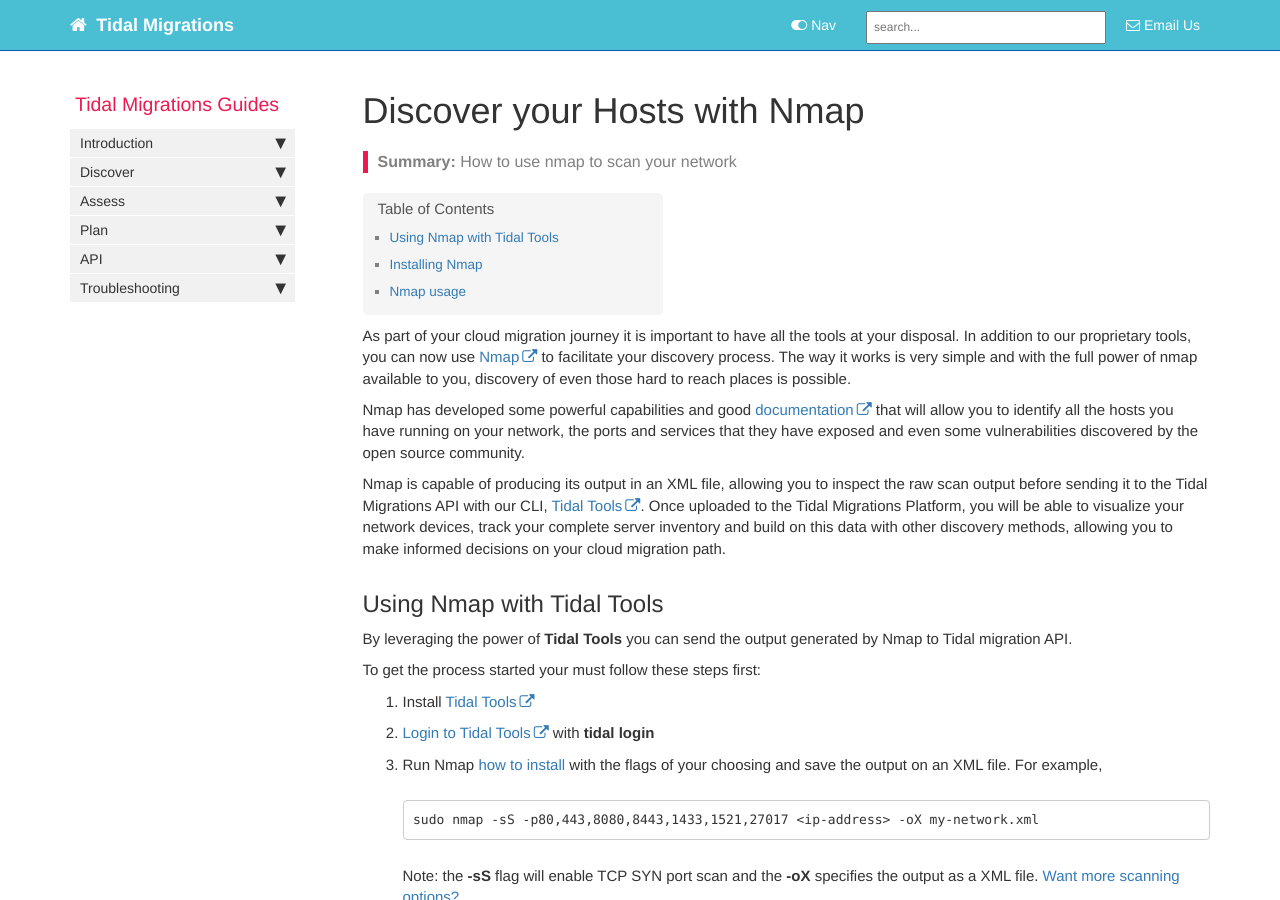
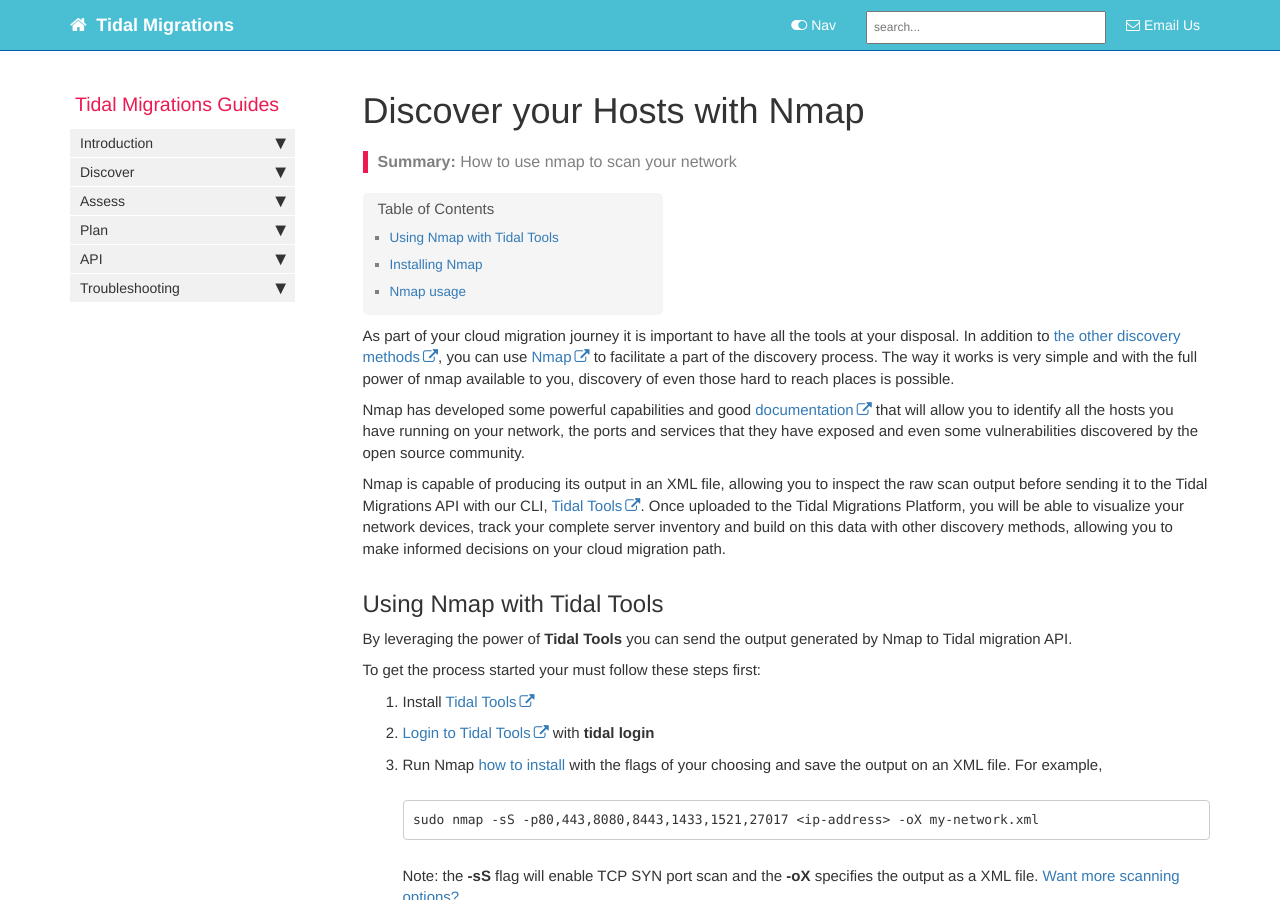
Before and after one commit to tidalmigrations/tidalmigrations.github.io, a Jekyll site: the page built from pages/user guides/discover_nmap.md, in a window 1280 px wide and 900 px high. Built offline with Jekyll 4.4.1, drawn with Linux system fonts in a browser that asks for light colours; nearby versions of some CDN libraries; comment, search, counter and statistics services are not loaded.

Commit message:
Update pages/user guides/discover_nmap.md
Co-authored-by: Philip Rees <philip.rees@tidalmigrations.com>

```diff
--- a/pages/user guides/discover_nmap.md
+++ b/pages/user guides/discover_nmap.md
@@ -9,7 +9,7 @@ permalink: discover-nmap.html
 
 
 
-As part of your cloud migration journey it is important to have all the tools at your disposal. In addition to our proprietary tools, you can now use [Nmap](https://nmap.org/) to facilitate your discovery process.
+As part of your cloud migration journey it is important to have all the tools at your disposal. In addition to [the other discovery methods](https://guides.tidalmg.com), you can use [Nmap](https://nmap.org/) to facilitate a part of the discovery process.
 The way it works is very simple and with the full power of nmap available to you, discovery of even those hard to reach places is possible.
 
 Nmap has developed some powerful capabilities and good [documentation](https://nmap.org/book/host-discovery-find-ips.html) that will allow you to identify  all the hosts you have running on your network, the ports and services that they have exposed and even some vulnerabilities discovered by the open source community.
```
